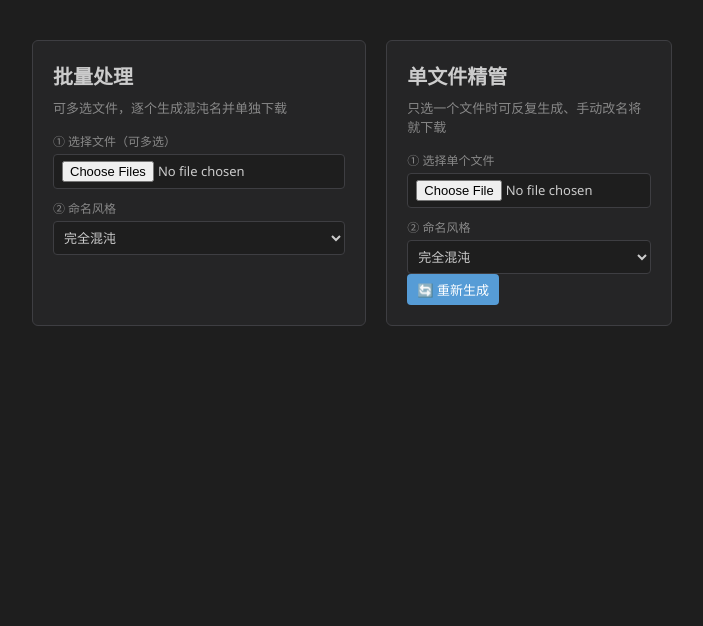
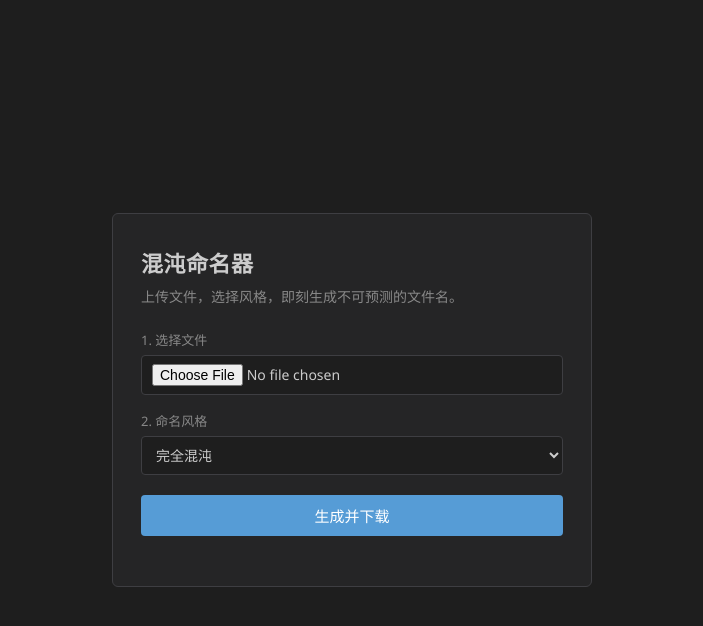
Before and after one commit to 1145Dragonp/wjmm.github.io, a plain HTML site: page index.html in a window 1280 px wide. Shown: the whole page, without its empty margins (288-991 px from the left). Drawn offline with Linux system fonts and the light colour scheme.

Commit message:
Update index.html

```diff
--- a/index.html
+++ b/index.html
@@ -2,134 +2,151 @@
 <html lang="zh-CN">
 <head>
 <meta charset="UTF-8">
-<title>混沌命名器 Pro</title>
+<title>混沌命名器</title>
 <meta name="viewport" content="width=device-width, initial-scale=1">
 <style>
-  :root{--bg:#1e1e1e;--card:#252526;--accent:#569cd6;--text:#ccc;--sub:#888;--border:#3e3e42;}
+  :root{
+    --bg:#1e1e1e;
+    --card:#252526;
+    --accent:#569cd6;
+    --text:#cccccc;
+    --sub:#888888;
+    --border:#3e3e42;
+  }
   *{box-sizing:border-box;margin:0;padding:0;font-family:"Segoe UI","Microsoft YaHei",sans-serif;}
-  body{background:var(--bg);color:var(--text);display:flex;justify-content:center;padding:40px 20px;}
-  .wrap{width:100%;max-width:640px;display:flex;gap:20px;}
-  .panel{background:var(--card);border:1px solid var(--border);border-radius:6px;padding:20px;}
-  #left{flex:1.2;}#right{flex:1;}
-  h1{font-size:20px;margin-bottom:8px;font-weight:600;}
-  p{font-size:13px;color:var(--sub);margin-bottom:15px;}
-  label{font-size:12px;color:var(--sub);display:block;margin-bottom:4px;}
-  input[type=file]{width:100%;padding:6px 8px;background:var(--bg);border:1px solid var(--border);color:var(--text);font-size:13px;border-radius:4px;}
-  select{width:100%;padding:6px;font-size:13px;background:var(--bg);border:1px solid var(--border);color:var(--text);border-radius:4px;}
-  button{padding:6px 10px;font-size:13px;border:none;border-radius:4px;cursor:pointer;background:var(--accent);color:#fff;}
+  body{
+    min-height:100vh;
+    background:var(--bg);
+    color:var(--text);
+    display:flex;
+    align-items:center;
+    justify-content:center;
+  }
+  .wrapper{
+    width:90%;
+    max-width:480px;
+    background:var(--card);
+    border:1px solid var(--border);
+    border-radius:6px;
+    padding:32px 28px;
+  }
+  h1{
+    font-size:22px;
+    margin-bottom:8px;
+    font-weight:600;
+    letter-spacing:.5px;
+  }
+  p{
+    font-size:14px;
+    color:var(--sub);
+    margin-bottom:24px;
+  }
+  label{
+    font-size:13px;
+    color:var(--sub);
+    display:block;
+    margin-bottom:6px;
+  }
+  input[type=file]{
+    width:100%;
+    padding:8px 10px;
+    background:var(--bg);
+    border:1px solid var(--border);
+    color:var(--text);
+    border-radius:4px;
+    font-size:14px;
+    cursor:pointer;
+  }
+  select{
+    width:100%;
+    padding:8px 10px;
+    background:var(--bg);
+    border:1px solid var(--border);
+    color:var(--text);
+    border-radius:4px;
+    font-size:14px;
+    cursor:pointer;
+  }
+  button{
+    width:100%;
+    margin-top:20px;
+    padding:10px;
+    background:var(--accent);
+    color:#fff;
+    border:none;
+    border-radius:4px;
+    font-size:15px;
+    cursor:pointer;
+    transition:background .2s;
+  }
   button:hover{background:#4b8cc7;}
-  .item{display:flex;align-items:center;justify-content:space-between;padding:6px 8px;margin-top:6px;background:var(--bg);border-radius:4px;font-size:13px;}
-  .item span{max-width:200px;overflow:hidden;text-overflow:ellipsis;white-space:nowrap;}
-  .down::before{content:"⬇ ";}
-  .reg::before{content:"🔄 ";}
-  .mgr::before{content:"⚙ ";}
-  #singleManage{display:none;margin-top:10px;}
-  #singleManage input{width:100%;padding:4px 6px;margin-top:4px;font-size:13px;background:var(--bg);border:1px solid var(--border);color:var(--text);border-radius:4px;}
+  #result{
+    margin-top:18px;
+    font-size:13px;
+    word-break:break-all;
+    color:var(--sub);
+  }
 </style>
 </head>
 <body>
-<div class="wrap">
-  <div class="panel" id="left">
-    <h1>批量处理</h1>
-    <p>可多选文件，逐个生成混沌名并单独下载</p>
-    <label>① 选择文件（可多选）</label>
-    <input type="file" id="multiFile" multiple>
-    <label style="margin-top:10px;">② 命名风格</label>
-    <select id="styleSelect">
-      <option value="full">完全混沌</option>
-      <option value="emoji">Emoji风暴</option>
-      <option value="base64">Base64幽灵</option>
-      <option value="uuid">UUID碎片</option>
-      <option value="cat">猫言猫语</option>
-      <option value="reverse">反转人类</option>
-      <option value="hallucination">AI幻觉</option>
-      <option value="program">程序采样</option>
-    </select>
-    <div id="list"></div>
-  </div>
+<div class="wrapper">
+  <h1>混沌命名器</h1>
+  <p>上传文件，选择风格，即刻生成不可预测的文件名。</p>
 
-  <div class="panel" id="right">
-    <h1>单文件精管</h1>
-    <p>只选一个文件时可反复生成、手动改名将就下载</p>
-    <label>① 选择单个文件</label>
-    <input type="file" id="singleFile">
-    <label style="margin-top:10px;">② 命名风格</label>
-    <select id="singleStyle">
-      <option value="full">完全混沌</option>
-      <option value="emoji">Emoji风暴</option>
-      <option value="base64">Base64幽灵</option>
-      <option value="uuid">UUID碎片</option>
-      <option value="cat">猫言猫语</option>
-      <option value="reverse">反转人类</option>
-      <option value="hallucination">AI幻觉</option>
-      <option value="program">程序采样</option>
-    </select>
-    <button id="reGen" class="reg">重新生成</button>
-    <div id="singleManage">
-      <label>文件名（含扩展名）</label>
-      <input id="nameInput" type="text">
-      <button id="downSingle" class="down">立即下载</button>
-    </div>
-  </div>
+  <label for="fileInput">1. 选择文件</label>
+  <input type="file" id="fileInput">
+
+  <label for="chaosMode" style="margin-top:16px;">2. 命名风格</label>
+  <select id="chaosMode">
+    <option value="full">完全混沌</option>
+    <option value="emoji">Emoji 风暴</option>
+    <option value="base64">Base64 幽灵</option>
+    <option value="uuid">UUID 碎片</option>
+    <option value="cat">猫言猫语</option>
+    <option value="reverse">反转人类</option>
+    <option value="hallucination">AI 幻觉</option>
+    <option value="program">程序采样</option>
+  </select>
+
+  <button onclick="generate()">生成并下载</button>
+  <div id="result"></div>
 </div>
 
 <script>
 const engines={
-  full:()=>[...Array(2+Math.floor(Math.random()*3))].map(_=>[Math.random().toString(36).slice(2,10),[...Array(5)].map(_=>String.fromCharCode(0x4e00+Math.random()*0x4e00|0)).join(''),btoa(Math.random().toString()).slice(0,10).replace(/[+/=]/g,'x')][Math.floor(Math.random()*3)]).join('_'),
-  emoji:()=>{const e=['🌌','🐱‍🚀','🧬','🌀','👾','🕳️','🎲','🔮','🧪','🧟'];return Array(3+Math.floor(Math.random()*4)).fill(0).map(_=>e[Math.floor(Math.random()*e.length)]).join('')+'_'+Math.random().toString(36).slice(2,6);},
+  full:()=>{
+    const f=[()=>Math.random().toString(36).slice(2,10),
+             ()=>[...Array(5)].map(_=>String.fromCharCode(0x4e00+Math.random()*0x4e00|0)).join(''),
+             ()=>btoa(Math.random().toString()).slice(0,10).replace(/[+/=]/g,'x')];
+    return Array(2+Math.floor(Math.random()*3)).fill(0).map(_=>f[Math.floor(Math.random()*f.length)]()).join('_');
+  },
+  emoji:()=>{
+    const e=['🌌','🐱‍🚀','🧬','🌀','👾','🕳️','🎲','🔮','🧪','🧟'];
+    return Array(3+Math.floor(Math.random()*4)).fill(0).map(_=>e[Math.floor(Math.random()*e.length)]).join('')+'_'+Math.random().toString(36).slice(2,6);
+  },
   base64:()=>btoa(Math.random()+Date.now()).slice(0,16).replace(/[+/=]/g,'x'),
   uuid:()=>'xxxxxxxx-xxxx-4xxx-yxxx-xxxxxxxxxxxx'.replace(/[xy]/g,c=>{const r=Math.random()*16|0;return(c==='x'?r:(r&0x3|0x8)).toString(16);}),
   cat:()=>['喵','咪咪','猫','喵呜','喵喵','猫娘','猫猫','猫饼'][Math.floor(Math.random()*8)]+'_'+Math.random().toString(36).slice(2,8),
   reverse:()=>('人类文件'+Math.random().toString(36).slice(2,6)).split('').reverse().join(''),
   hallucination:()=>['GPT_final','模型_未命名','训练_缓存','幻觉_数据','AI_梦见','神经网络_备份','token_溢出','权重_未初始化'][Math.floor(Math.random()*8)]+'_'+Math.random().toString(36).slice(2,6),
-  program:()=>{const pre=['AUDIO','IMG','DATA','VIDEO','FRAME','CHUNK','SAMPLE'][Math.floor(Math.random()*7)];const hex=Math.floor(Math.random()*0x100000).toString(16).padStart(5,'0');return`${pre}_x${hex}`;}
+  program:()=>{
+    const pre=['AUDIO','IMG','DATA','VIDEO','FRAME','CHUNK','SAMPLE'][Math.floor(Math.random()*7)];
+    const hex=Math.floor(Math.random()*0x100000).toString(16).padStart(5,'0');
+    return `${pre}_x${hex}`;
+  }
 };
-
-/* ---------- 批量部分 ---------- */
-const multiFile=document.getElementById('multiFile'),styleSelect=document.getElementById('styleSelect'),listBox=document.getElementById('list');
-function makeOne(name,ext,mode){
-  const n=engines[mode]() + '.' + ext;
-  const a=document.createElement('a'),btn=document.createElement('button');
-  btn.className='down';btn.textContent='下载';
-  btn.onclick=()=>{a.href=URL.createObjectURL(new File([''],name));a.download=n;a.click();};
-  return btn;
+function generate(){
+  const file=document.getElementById('fileInput').files[0];
+  if(!file){alert('请先选择文件');return;}
+  const mode=document.getElementById('chaosMode').value;
+  const ext=file.name.split('.').pop();
+  const name=engines[mode]()+'.'+ext;
+  const a=document.createElement('a');
+  a.href=URL.createObjectURL(file);
+  a.download=name;
+  a.click();
+  document.getElementById('result').textContent='已生成：'+name;
 }
-multiFile.onchange=()=>{
-  listBox.innerHTML='';
-  Array.from(multiFile.files).forEach(f=>{
-    const ext=f.name.split('.').pop();
-    const item=document.createElement('div');item.className='item';
-    const span=document.createElement('span');span.textContent=f.name;
-    item.appendChild(span);
-    item.appendChild(makeOne(f.name,ext,styleSelect.value));
-    listBox.appendChild(item);
-  });
-};
-styleSelect.onchange=()=>{if(multiFile.files.length)multiFile.onchange()};
-
-/* ---------- 单文件精管部分 ---------- */
-const singleFile=document.getElementById('singleFile'),singleStyle=document.getElementById('singleStyle'),reGen=document.getElementById('reGen'),nameInput=document.getElementById('nameInput'),downSingle=document.getElementById('downSingle'),singleManage=document.getElementById('singleManage');
-let singleBlob=null;
-function refreshSingle(){
-  if(!singleBlob)return;
-  const ext=singleBlob.name.split('.').pop();
-  const n=engines[singleStyle.value]() + '.' + ext;
-  nameInput.value=n;
-  singleManage.style.display='block';
-}
-singleFile.onchange=()=>{
-  singleBlob=singleFile.files[0];
-  if(!singleBlob){singleManage.style.display='none';return;}
-  refreshSingle();
-};
-reGen.onclick=refreshSingle;
-downSingle.onclick=()=>{
-  if(!singleBlob)return;
-  const a=document.createElement('a');
-  a.href=URL.createObjectURL(singleBlob);
-  a.download=nameInput.value||'unknown';
-  a.click();
-};
 </script>
 </body>
 </html>
```
